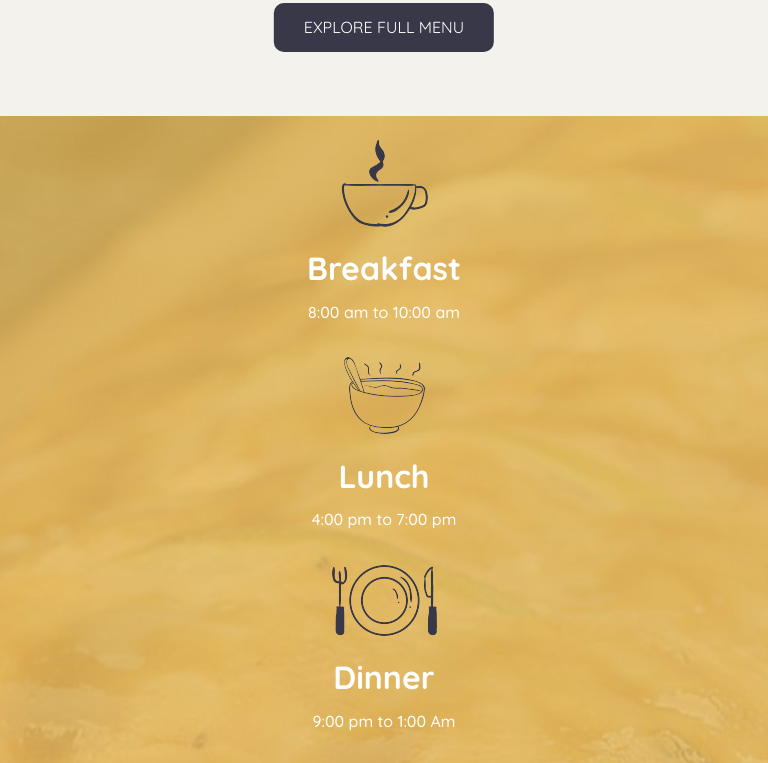
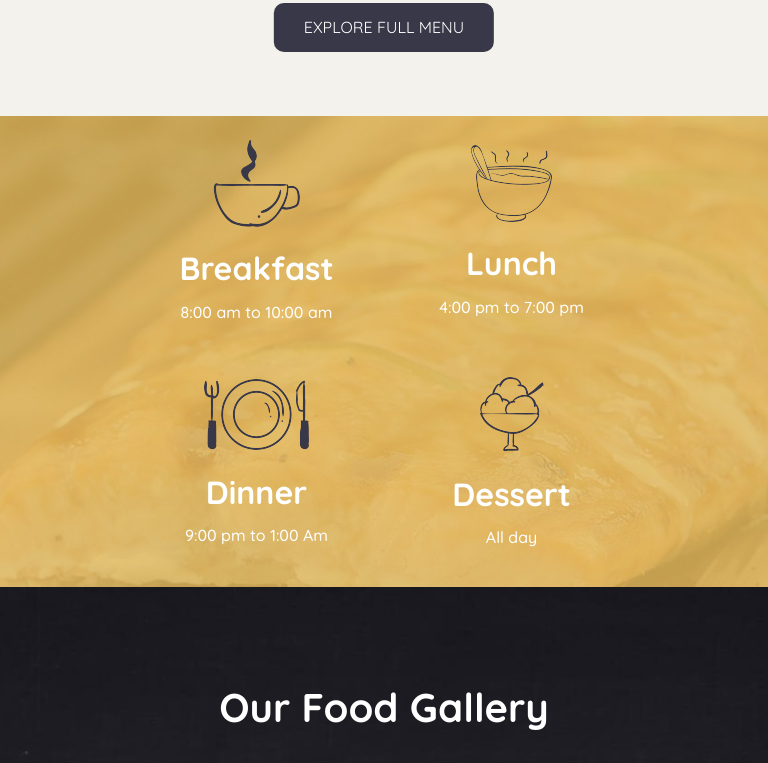
Before and after one commit to MohammedS7/Food-Lover, a plain HTML site: page index.html in a window 768 px wide. Shown: the part 4853-5616 px from the top of the page. Drawn offline with nearby package versions, Linux system fonts and the light colour scheme.

Commit message:
Update style.css

```diff
--- a/css/style.css
+++ b/css/style.css
@@ -558,11 +558,18 @@ span {
   align-items: center;
   padding: 0 140px;
 }
-@media (max-width: 990px) {
+@media (max-width: 768px) {
   .daytime .container {
     display: flex;
     flex-direction: column;
-    gap: 20px;
+    gap: 1.25rem;
+  }
+}
+@media (min-width: 768px) and (max-width: 990px) {
+  .daytime .container {
+    display: grid;
+    grid-template-columns: 1fr 1fr;
+    gap: 2.5rem;
   }
 }
 .daytime .item {
```
